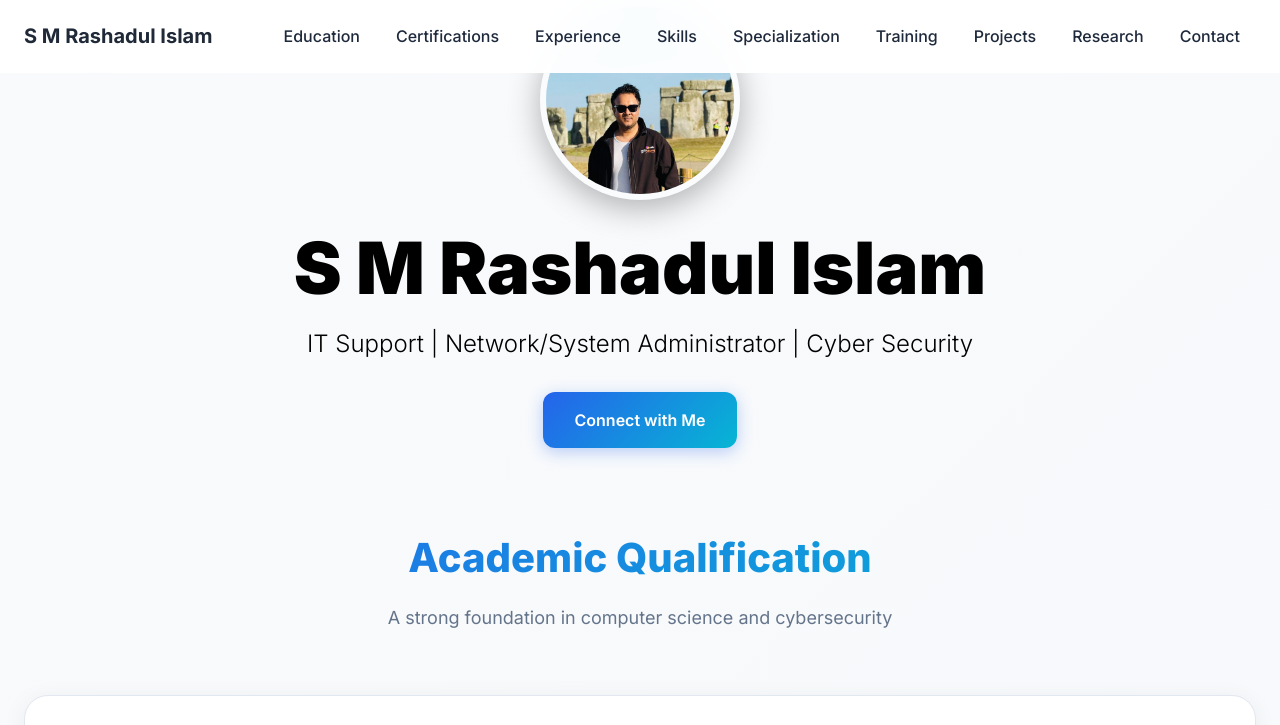
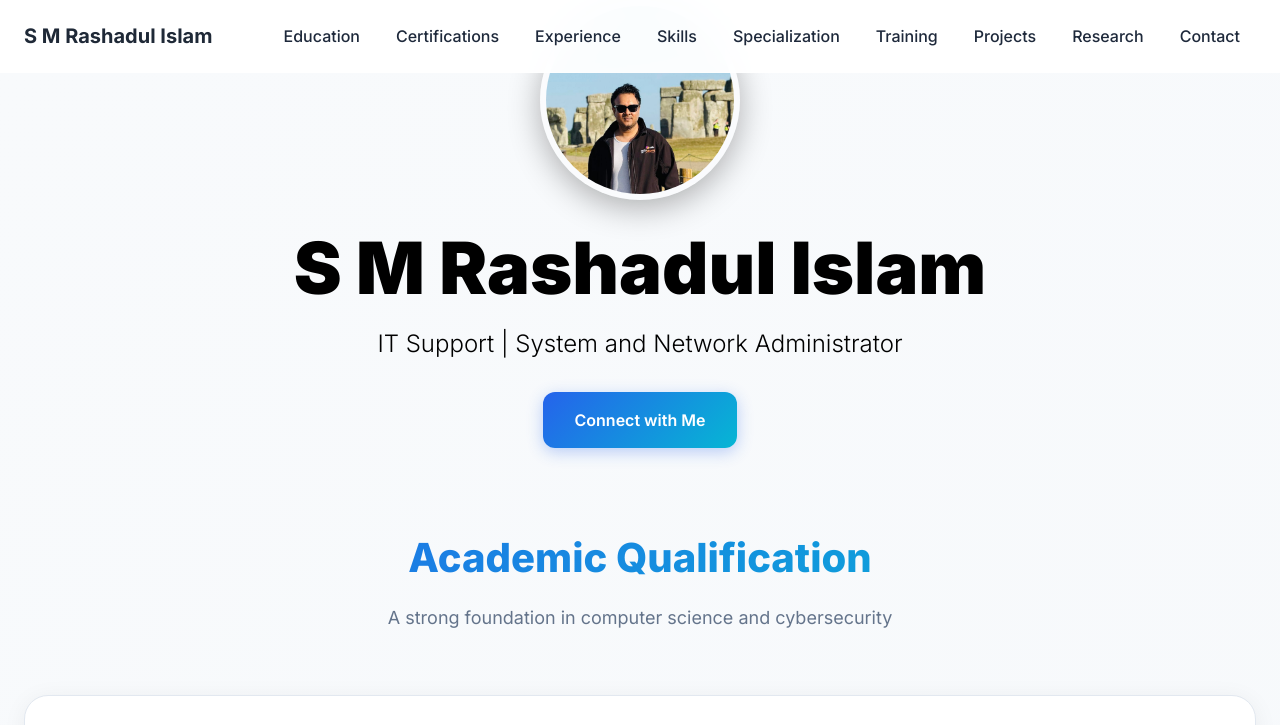
Before and after one commit to rashaduloni/rashadul, a plain HTML site: page index.html in a window 1280 px wide. Shown: the top 725 px of the page. Drawn offline with nearby package versions, Linux system fonts and the light colour scheme.

Commit message:
Update index.html

```diff
--- a/index.html
+++ b/index.html
@@ -3,7 +3,7 @@
 <head>
     <meta charset="UTF-8">
     <meta name="viewport" content="width=device-width, initial-scale=1.0">
-    <title> S M Rashadul Islam - IT Support | Network/System Administrator | Cyber Security Portfolio</title>
+    <title> S M Rashadul Islam - IT Support | System and Network Administrator | Cyber Security Portfolio</title>
     <script src="https://cdn.tailwindcss.com"></script>
     <link rel="stylesheet" href="https://cdnjs.cloudflare.com/ajax/libs/font-awesome/6.4.2/css/all.min.css">
     <link href="https://fonts.googleapis.com/css2?family=Inter:wght@100;200;300;400;500;600;700;800;900&display=swap" rel="stylesheet">
@@ -463,7 +463,7 @@
                 <img src="profile.jpg" alt="S M Rashadul Islam" class="profile-image">
             </div>
             <h1 class="text-6xl md:text-7xl font-black mb-6 fade-in" style="color:black">S M Rashadul Islam</h1>
-            <p class="text-xl md:text-2xl mb-8 font-light opacity-90 fade-in" style="color:black"> IT Support | Network/System Administrator | Cyber Security</p>
+            <p class="text-xl md:text-2xl mb-8 font-light opacity-90 fade-in" style="color:black"> IT Support | System and Network Administrator</p>
             <div class="fade-in">
                 <a href="#contact" class="btn-primary">Connect with Me</a>
             </div>
@@ -1492,7 +1492,7 @@
         <div class="container mx-auto px-6 text-center">
             <div class="mb-8">
                 <h3 class="text-3xl font-bold mb-4">S M Rashadul Islam</h3>
-                <p class="text-blue-200 text-lg">IT Support | Network/System Administrator | Cyber Security</p>
+                <p class="text-blue-200 text-lg">IT Support | System and Network Administrator | Cyber Security</p>
             </div>
             <div class="border-t border-blue-700 pt-8">
                 <p class="text-blue-300 mb-2">© 2025 S M Rashadul Islam. All rights reserved.</p>
```
